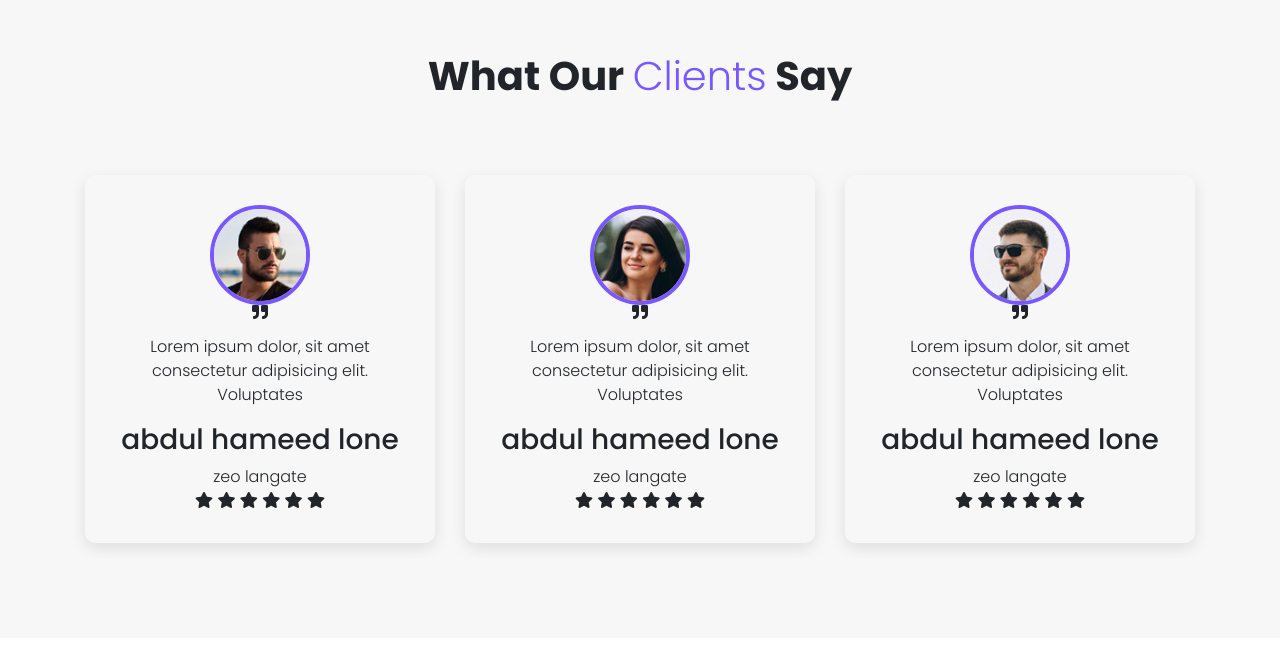
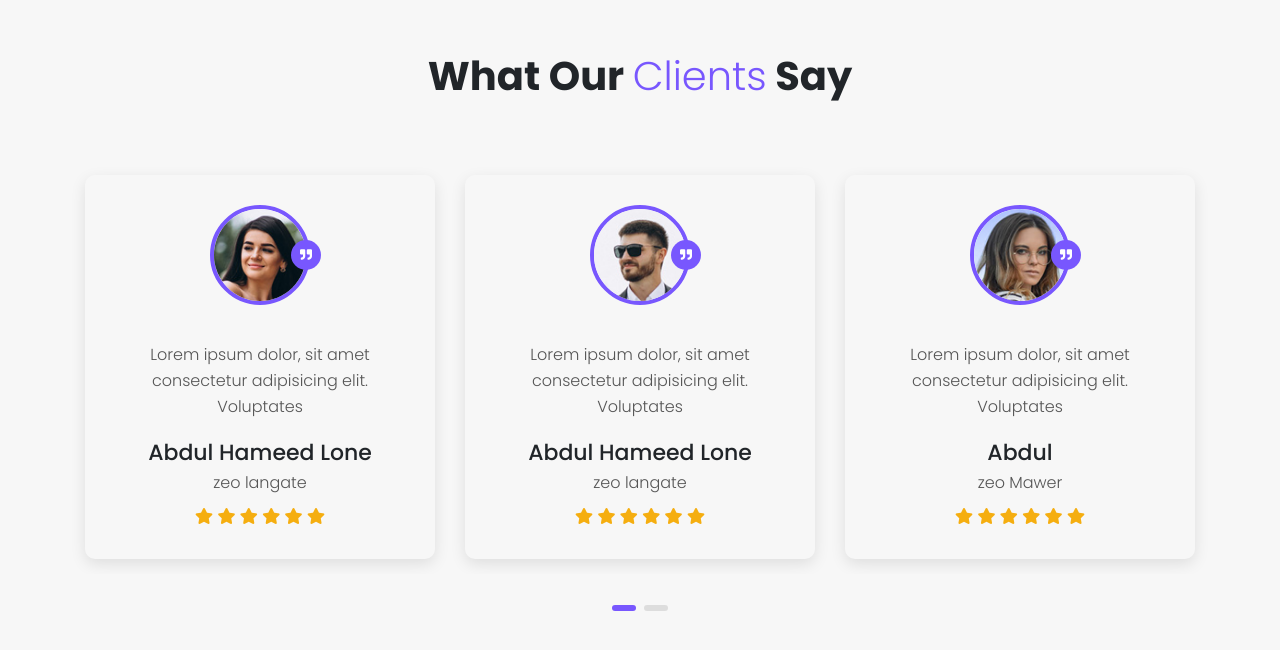
Before and after one commit to qashifpeer/landing-page-shala, a plain HTML site: page index.html in a window 1280 px wide. Shown: the part 4285-4935 px from the top of the page. Drawn offline with Linux system fonts and the light colour scheme.

Commit message:
complete testimonial branch

```diff
--- a/css/style.css
+++ b/css/style.css
@@ -708,6 +708,7 @@ Testimonials Section
     margin-bottom: 30px;
     border: 4px solid var(--main-color);
     border-radius: 50%;
+    position: relative;
 
 
 }
@@ -716,9 +717,49 @@ Testimonials Section
     width: 100%;
 
 }
-.testimonial-item .img-box i{}
-.testimonial-item p{}
-.testimonial-item h3{}
-.testimonial-item span{}
-.testimonial-item .rating{}
-.testimonial-item .rating i{}
+.testimonial-item .img-box i{
+    position: absolute;
+    height: 30px;
+    width: 30px;
+    background-color: var(--main-color);
+    border-radius: 50%;
+    color: #ffffff;
+    font-size: 12px;
+    line-height: 30px;
+    text-align: center;
+    left: calc(100% - 15px);
+    top: calc(50% - 15px);
+
+}
+.testimonial-item p{
+    font-size: 16px;
+    margin: 0 0 20px;
+    color: var(--black-400);
+    line-height: 26px;
+    font-weight: 300;
+
+}
+.testimonial-item h3{
+    font-size: 22px;
+    color: var(--black-900);
+    font-weight: 500;
+    margin: 0 0 5px;
+    text-transform: capitalize;
+
+}
+.testimonial-item span{
+    display: block;
+    font-size: 16px;
+    color: var(--black-400);
+    font-weight: 300;
+}
+.testimonial-item .rating{
+    margin-top: 10px;
+
+}
+.testimonial-item .rating i{
+    display: inline-block;
+    font-size: 16px;
+    color: var(--color-2);
+
+}
--- a/index.html
+++ b/index.html
@@ -386,14 +386,28 @@
                   <i class="fas fa-star"></i>
                   <i class="fas fa-star"></i>
               </div>
-            </div>
+            </div> <!-- Testmonial item end-->
+            <div class="testimonial-item">
+              <div class="img-box">
+                  <img src="img/testimonial/4.jpg" alt="testimonials">
+                  <i class="fas fa-quote-right"></i>
+              </div>
+              <p>Lorem ipsum dolor, sit amet consectetur adipisicing elit. Voluptates</p>
+              <h3>abdul</h3>
+              <span>zeo Mawer</span>
+              <div class="rating">
+                  <i class="fas fa-star"></i>
+                  <i class="fas fa-star"></i>
+                  <i class="fas fa-star"></i>
+                  <i class="fas fa-star"></i>
+                  <i class="fas fa-star"></i>
+                  <i class="fas fa-star"></i>
+              </div>
+            </div> <!-- Testmonial item end-->
           </div>
         </div>
       </div>
     </section>
-
-
-
 
     <!-- Testimonials Section End -->
 
--- a/js/main.js
+++ b/js/main.js
@@ -73,7 +73,7 @@ $(document).ready(function() {
     $('.testimonials-carousel').owlCarousel({
         loop:true,
         margin:0,
-        // autoplay:true,
+        autoplay:true,
         responsiveClass:true,
         responsive:{
             0:{
```
